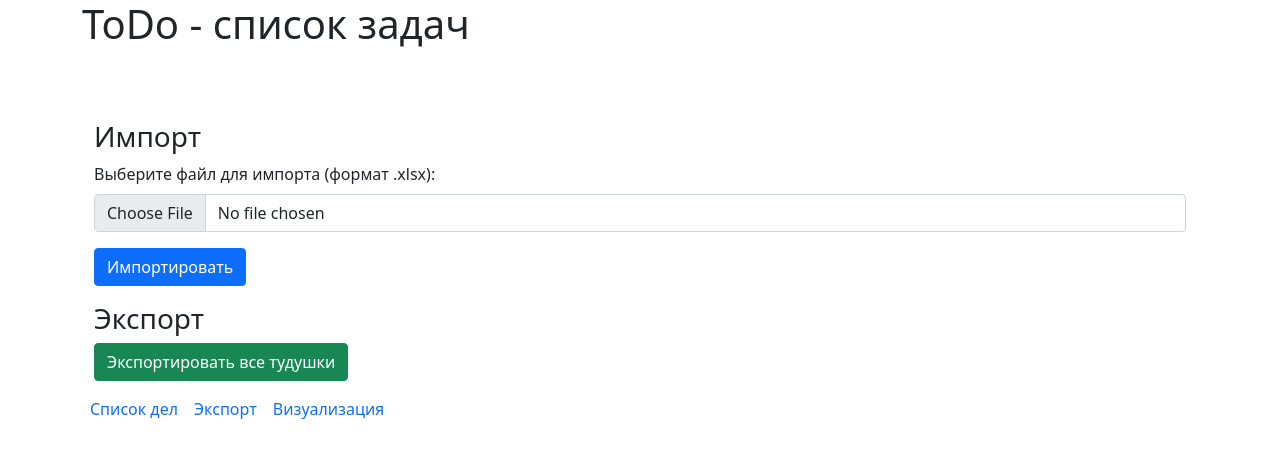
After one commit to vlad17v/ddz, a FastAPI app: template app/templates/export.html in a window 1280 px wide. The commit adds this page. Shown: the top 458 px of the page. Run offline with FastAPI, Linux system fonts and the light colour scheme; the template is opened without the code that fills it, so the values that code supplies are empty; some libraries are stand-ins or nearby versions.

Commit message:
Compleate push

```diff
--- a/app/database.py
+++ b/app/database.py
@@ -14,7 +14,7 @@ DB_URL = f"sqlite+aiosqlite:///{DB_PATH}/db.sqlite"
 
 engine = create_async_engine(DB_URL, connect_args={"check_same_thread": False})
 # for logging all SQL-queries
-#ENGINE = create_engine(DB_URL, connect_args={"check_same_thread": False}, echo=True)
+# ENGINE = create_engine(DB_URL, connect_args={"check_same_thread": False}, echo=True)
 async_session_maker = async_sessionmaker(autocommit=False, autoflush=False, bind=engine)
 
 
@@ -27,6 +27,7 @@ async def init_db():
     async with engine.begin() as conn:
         await conn.run_sync(Base.metadata.create_all)
 
+
 async def get_async_session():
     async with async_session_maker() as session:
         try:
@@ -36,6 +37,7 @@ async def get_async_session():
             await session.rollback()
             raise exp
 
+
 @asynccontextmanager
 async def lifespan(app: FastAPI):
     await init_db()
--- a/app/main.py
+++ b/app/main.py
@@ -6,7 +6,6 @@ from fastapi.staticfiles import StaticFiles
 from app.router import todo_router
 from app.database import lifespan
 
-
 app = FastAPI(
     lifespan=lifespan
 )
--- a/app/models.py
+++ b/app/models.py
@@ -8,8 +8,10 @@ from sqlalchemy.sql import func
 
 from app.schemas import Tags
 
+
 class Base(DeclarativeBase):
     pass
+
 
 class Todo(Base):
     """Todo model
--- a/app/schemas.py
+++ b/app/schemas.py
@@ -3,10 +3,12 @@ from datetime import datetime
 from pydantic import BaseModel
 from pydantic import Field
 
+
 class Tags(str, Enum):
     study = "Учёба"
     personal = "Личное"
     plans = "Планы"
+
 
 class Todo(BaseModel):
     title: str = Field(min_length=3, max_length=200, default="Задача")
--- a/app/templates/base.html
+++ b/app/templates/base.html
@@ -22,13 +22,13 @@
     <nav class="navbar navbar-expand">
         <ul class="navbar-nav me-auto mb-2 mb-lg-0">
             <li class="nav-item">
-          <a class="nav-link" href="">Список дел</a>
+                <a class="nav-link" href="/todo/home/">Список дел</a>
             </li>
             <li class="nav-item">
-          <a class="nav-link" href="">Экспорт</a>
+                <a class="nav-link" href="/todo/export/">Экспорт</a>
             </li>
             <li class="nav-item">
-          <a class="nav-link" href="">Визуализация</a>
+                <a class="nav-link" href="/todo/visualize/">Визуализация</a>
             </li>
         </ul>
     </nav>
--- /dev/null
+++ b/app/templates/export.html
@@ -0,0 +1,23 @@
+{% extends 'base.html' %}
+
+{% block content %}
+
+<div class="container mt-5">
+    <h3>Импорт</h3>
+    <div class="mb-3">
+        <form action="" method="post" enctype="multipart/form-data">
+
+            <label for="file" class="form-label">Выберите файл для импорта (формат .xlsx):</label>
+            <input type="file" class="form-control" id="file" name="file" accept=".xlsx" required>
+            <button type="submit" class="btn btn-primary mt-3">Импортировать</button>
+        </form>
+    </div>
+    <h3>Экспорт</h3>
+    <div>
+        <form action="" method="post">
+            <button type="submit" class="btn btn-success">Экспортировать все тудушки</button>
+        </form>
+    </div>
+</div>
+
+{% endblock content %}
```
Also changed, not shown: app/router.py (+20 -5 lines), app/templates/edit.html (+5 -3 lines), app/templates/index.html (+11 -7 lines), docs/Todo collection.postman_collection.json (renamed from Todo collection.postman_collection.json), 1 other file. Lines whose indentation alone changed are shown as unchanged.
